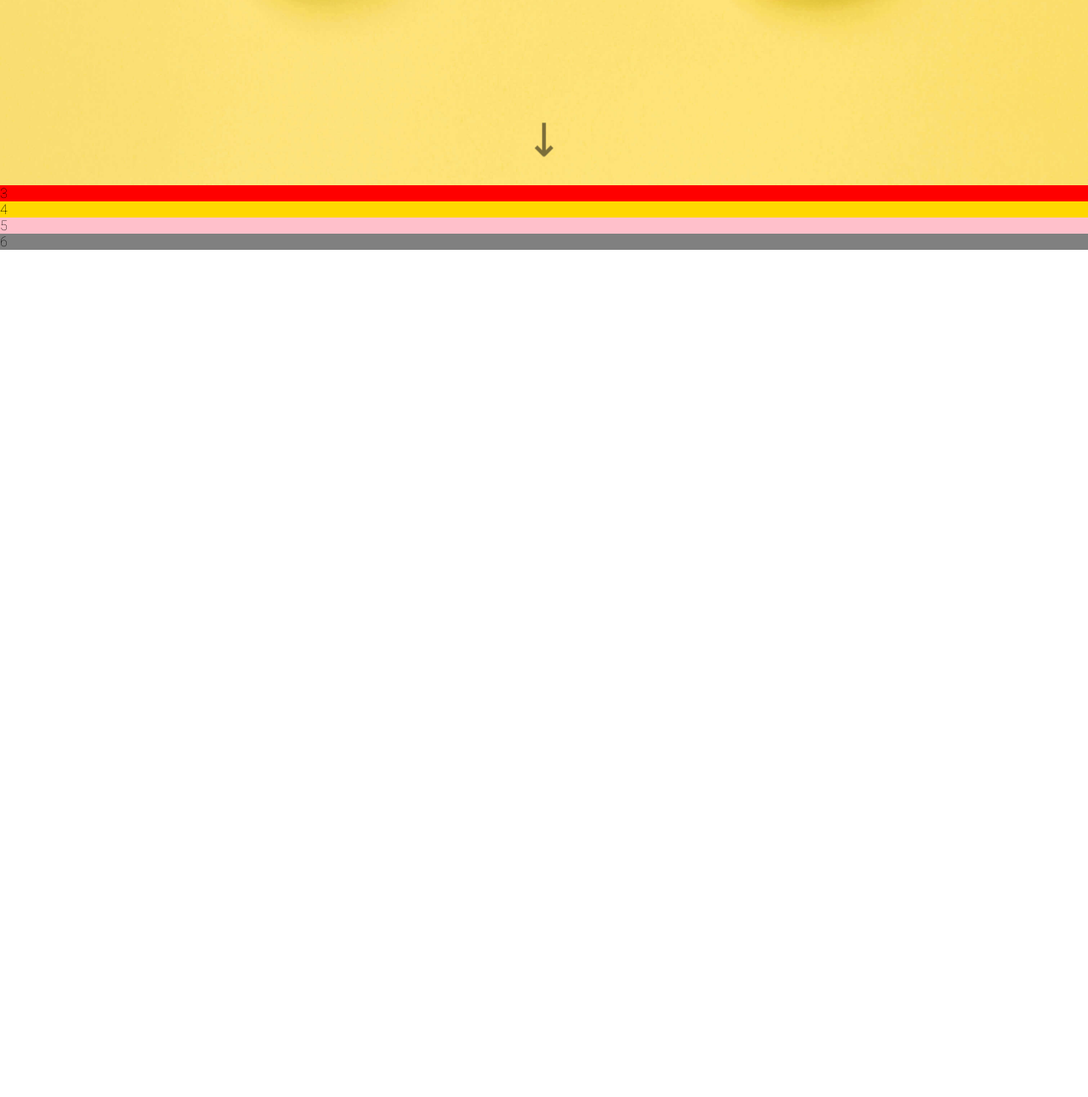
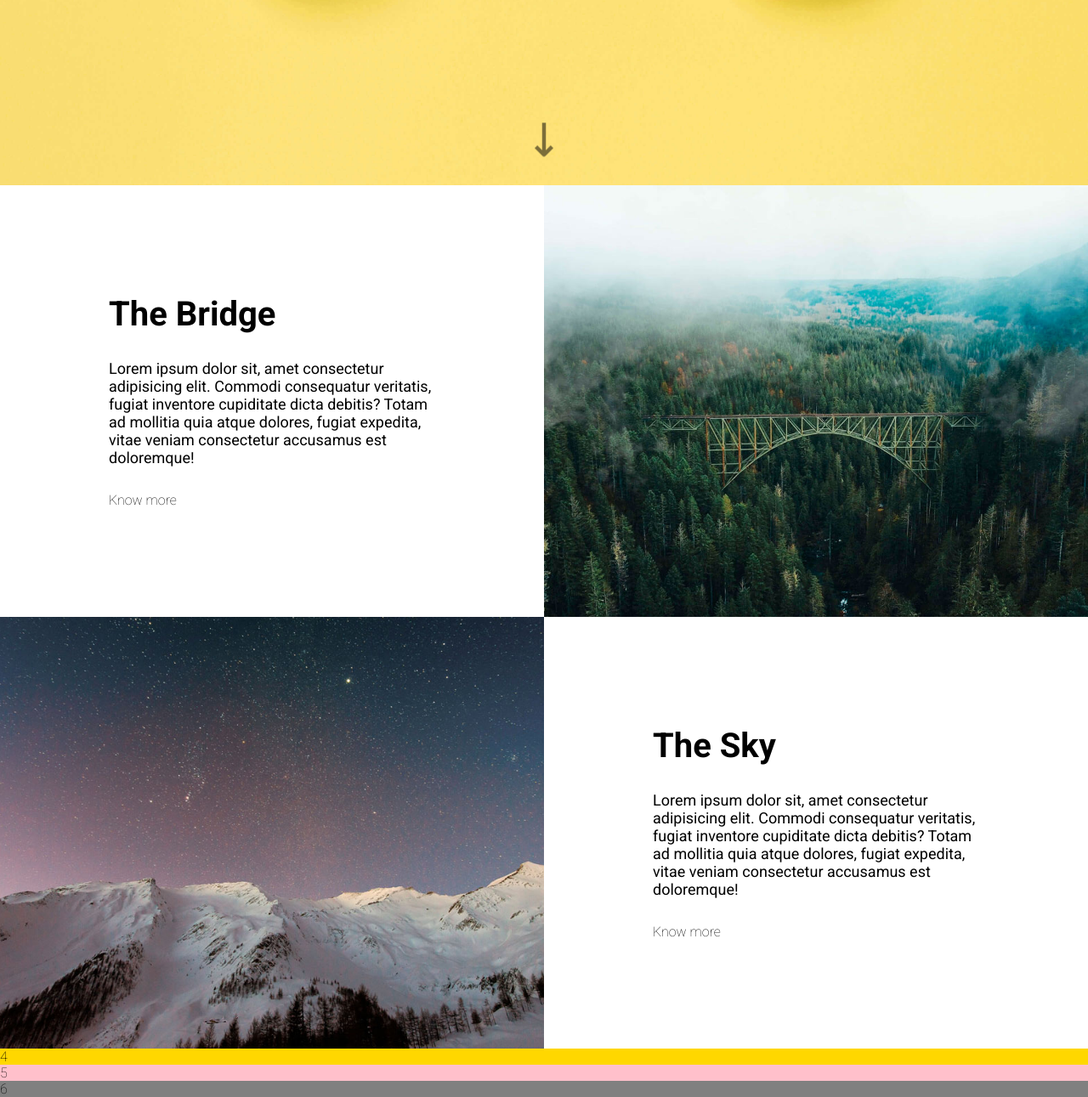
Before and after one commit to gabrielo3012/landing-page-sample-agency-1, a plain HTML site: page index.html in a window 1280 px wide. Shown: the part 569-1860 px from the top of the page at 85% size. Before the commit the page ends 863 px from the top, so only its background shows below. Drawn offline with Linux system fonts and the light colour scheme.

Commit message:
about section done and responsive

```diff
--- a/index.html
+++ b/index.html
@@ -20,7 +20,7 @@
   <header class="header">
     <div class="header-container">
       <a href="/">
-        <h1 class="logo">Agência XYZ</h1>
+        <h1 class="logo">Agency XYZ</h1>
       </a>
 
       <nav>
@@ -45,8 +45,20 @@
   <section class="hero">
     <h2>We make cool things</h2>
   </section>
-
-  <section class="about">3</section>
+  <section class="about">
+    <div class="item">
+      <h3>The Bridge</h3>
+      <p>Lorem ipsum dolor sit, amet consectetur adipisicing elit. Commodi consequatur veritatis, fugiat inventore cupiditate dicta debitis? Totam ad mollitia quia atque dolores, fugiat expedita, vitae veniam consectetur accusamus est doloremque!</p>
+      <a href="" class="btn-know-more">Know more</a>
+    </div>
+    <div class="image right"></div>
+    <div class="image left"></div>
+    <div class="item">
+      <h3>The Sky</h3>
+      <p>Lorem ipsum dolor sit, amet consectetur adipisicing elit. Commodi consequatur veritatis, fugiat inventore cupiditate dicta debitis? Totam ad mollitia quia atque dolores, fugiat expedita, vitae veniam consectetur accusamus est doloremque!</p>
+      <a href="" class="btn-know-more">Know more</a>
+    </div>
+  </section>
   <section class="services">4</section>
   <section class="projects">5</section>
   <footer class="footer">6</footer>
--- a/src/css/style.css
+++ b/src/css/style.css
@@ -86,7 +86,65 @@ body {
 
 .about {
   grid-area: about;
-  background-color: red;
+  display: grid;
+  grid-template-columns: 1fr 1fr;
+  background-color: #fff;
+  max-width: var(--max-width-size);
+  margin: 0 auto;
+}
+
+.about .item {
+  padding: 20%;
+  display: flex;
+  flex-direction: column;
+  justify-content: center;
+  align-content: center;
+}
+
+.about .item h3 {
+  font-weight: 700;
+  font-size: 4rem;
+}
+
+.about .item p {
+  font-weight: 400;
+  font-size: 1.8rem;
+  margin: 30px 0;
+}
+
+.about .image {
+  height: 100%;
+  width: 100%;
+}
+
+.about .image.right {
+  background: url('../images/bridge.jpg') center center no-repeat;
+  background-size: cover;
+}
+
+.about .image.left {
+  background: url('../images/sky.jpg') center center no-repeat;
+  background-size: cover;
+}
+
+.about .item .btn-know-more {
+  font-size: 1.6rem;
+  align-self: flex-start;
+}
+
+.about .item .btn-know-more:hover {
+  font-weight: 700;
+}
+
+@media(max-width: 425px) {
+  .about .item {
+    text-align: center;
+  }
+
+  .about{
+    grid-template-columns: 1fr;
+    grid-template-rows: repeat(4, 1fr);
+  }
 }
 
 /* SERVICES */
```
